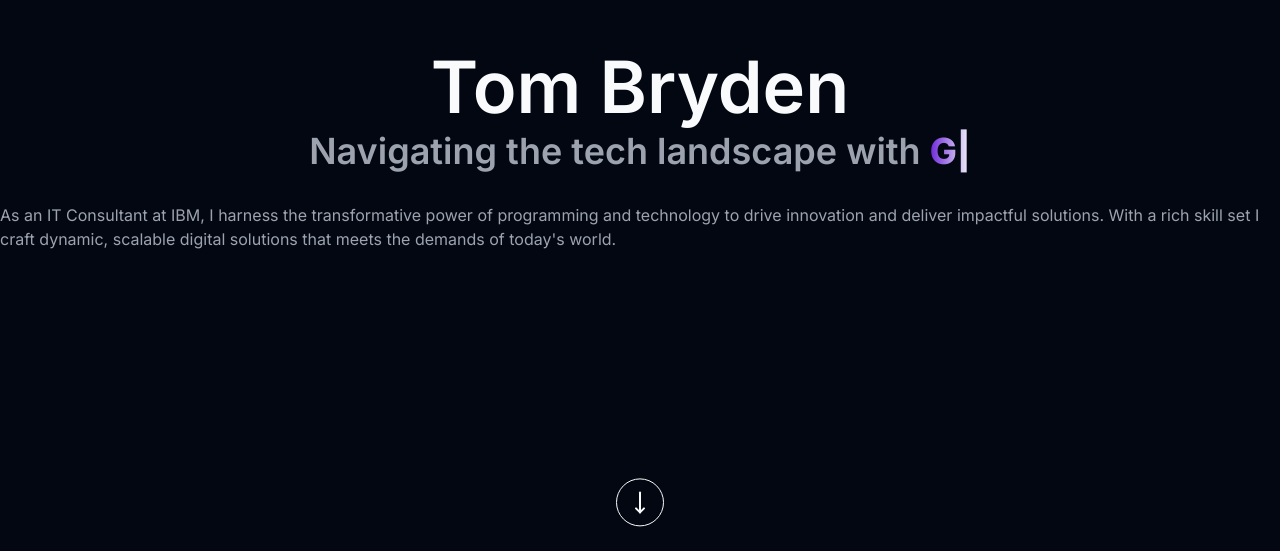
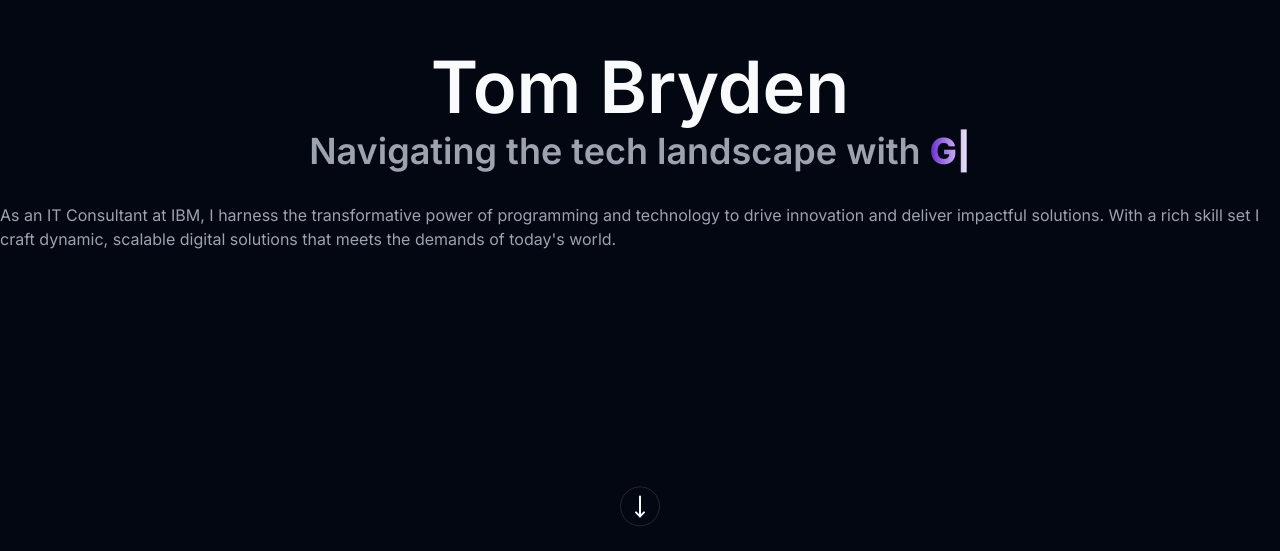
Before and after one commit to tombryden/tombryden-portfolio-v1, a Next.js app: page / in a window 1280 px wide. Shown: the part 249-800 px from the top of the page. Built offline with nearby package versions, Linux system fonts and the light colour scheme.

Commit message:
Removed circle icon changed to button

```diff
--- a/package.json
+++ b/package.json
@@ -9,6 +9,7 @@
     "lint": "next lint"
   },
   "dependencies": {
+    "@radix-ui/react-slot": "^1.0.2",
     "class-variance-authority": "^0.7.0",
     "clsx": "^2.1.0",
     "gsap": "^3.12.5",
--- a/src/components/circle-icon.tsx
+++ /dev/null
@@ -1,26 +0,0 @@
-import React, { ReactNode } from "react";
-import { twMerge } from "tailwind-merge";
-
-export interface CircleIconProps
-  extends React.InputHTMLAttributes<HTMLDivElement> {
-  Icon: ReactNode;
-}
-
-const CircleIcon = React.forwardRef<HTMLDivElement, CircleIconProps>(
-  ({ Icon, className, ...props }, ref) => {
-    const standardClassname =
-      "flex items-center justify-center size-12 rounded-full border border-foreground";
-
-    const finalClassname = twMerge(`${standardClassname} ${className}`);
-
-    return (
-      <div ref={ref} {...props} className={finalClassname}>
-        {Icon}
-      </div>
-    );
-  }
-);
-
-CircleIcon.displayName = "CircleIcon";
-
-export default CircleIcon;
--- a/src/components/pages/home/greeting/animated-movedown.tsx
+++ b/src/components/pages/home/greeting/animated-movedown.tsx
@@ -1,12 +1,12 @@
 "use client";
 
-import CircleIcon from "@/components/circle-icon";
+import { Button } from "@/components/ui/button";
 import gsap from "gsap";
 import { MoveDown } from "lucide-react";
 import { useEffect, useRef } from "react";
 
 const AnimatedMovedown = () => {
-  const ref = useRef<HTMLDivElement>(null);
+  const ref = useRef<HTMLButtonElement>(null);
   const animationRef = useRef<GSAPTween | null>(null);
 
   useEffect(() => {
@@ -26,13 +26,17 @@
   const handleResume = () => animationRef.current?.resume();
 
   return (
-    <CircleIcon
+    <Button
       ref={ref}
-      className="absolute bottom-10"
-      Icon={<MoveDown />}
+      variant="outline"
+      size="icon"
+      className="absolute bottom-10 rounded-full"
+      // Icon={<MoveDown />}
       onMouseEnter={handlePause}
       onMouseLeave={handleResume}
-    />
+    >
+      <MoveDown />
+    </Button>
   );
 };
 
--- /dev/null
+++ b/src/components/ui/button.tsx
@@ -0,0 +1,56 @@
+import * as React from "react"
+import { Slot } from "@radix-ui/react-slot"
+import { cva, type VariantProps } from "class-variance-authority"
+
+import { cn } from "@/lib/utils"
+
+const buttonVariants = cva(
+  "inline-flex items-center justify-center whitespace-nowrap rounded-md text-sm font-medium ring-offset-background transition-colors focus-visible:outline-none focus-visible:ring-2 focus-visible:ring-ring focus-visible:ring-offset-2 disabled:pointer-events-none disabled:opacity-50",
+  {
+    variants: {
+      variant: {
+        default: "bg-primary text-primary-foreground hover:bg-primary/90",
+        destructive:
+          "bg-destructive text-destructive-foreground hover:bg-destructive/90",
+        outline:
+          "border border-input bg-background hover:bg-accent hover:text-accent-foreground",
+        secondary:
+          "bg-secondary text-secondary-foreground hover:bg-secondary/80",
+        ghost: "hover:bg-accent hover:text-accent-foreground",
+        link: "text-primary underline-offset-4 hover:underline",
+      },
+      size: {
+        default: "h-10 px-4 py-2",
+        sm: "h-9 rounded-md px-3",
+        lg: "h-11 rounded-md px-8",
+        icon: "h-10 w-10",
+      },
+    },
+    defaultVariants: {
+      variant: "default",
+      size: "default",
+    },
+  }
+)
+
+export interface ButtonProps
+  extends React.ButtonHTMLAttributes<HTMLButtonElement>,
+    VariantProps<typeof buttonVariants> {
+  asChild?: boolean
+}
+
+const Button = React.forwardRef<HTMLButtonElement, ButtonProps>(
+  ({ className, variant, size, asChild = false, ...props }, ref) => {
+    const Comp = asChild ? Slot : "button"
+    return (
+      <Comp
+        className={cn(buttonVariants({ variant, size, className }))}
+        ref={ref}
+        {...props}
+      />
+    )
+  }
+)
+Button.displayName = "Button"
+
+export { Button, buttonVariants }
```
Also changed, not shown: 1 other file (tests, documents, lock files or other folders).
